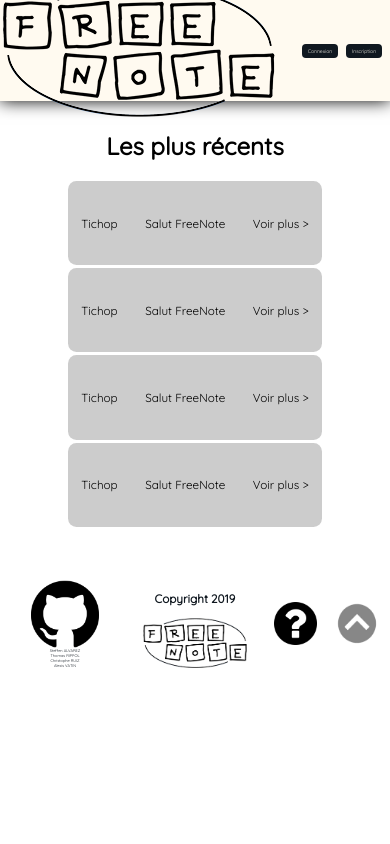
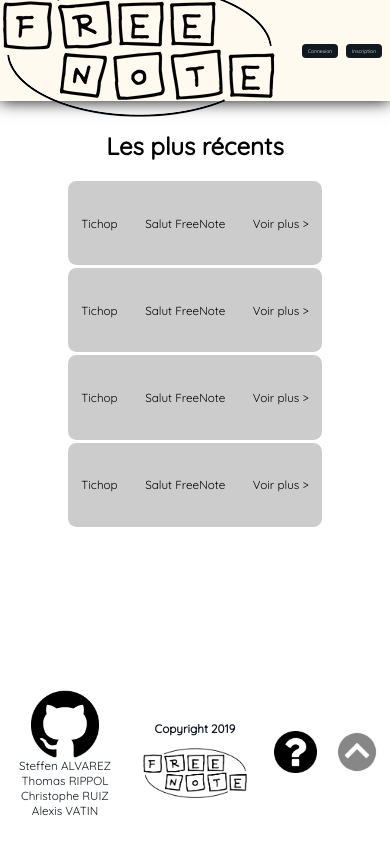
Before and after one commit to AlexisVatin/travailcss, a PHP site: page / in a window 390 px wide. Run offline with PHP 8.4, Linux system fonts and the light colour scheme.

Commit message:
responsive

```diff
--- a/style.css
+++ b/style.css
@@ -111,7 +111,7 @@ form>imput{
 
 }
 
-.divfooter>h3{
+.divfooter>h3,a{
     font-size: 3vw;
     color: #101820;
 }
@@ -132,6 +132,8 @@ form>imput{
 
 .corps {
     padding: 2.5% 1%;
+
+    height: 65vh;
 
     display: flex;
     flex-direction: column;
```
